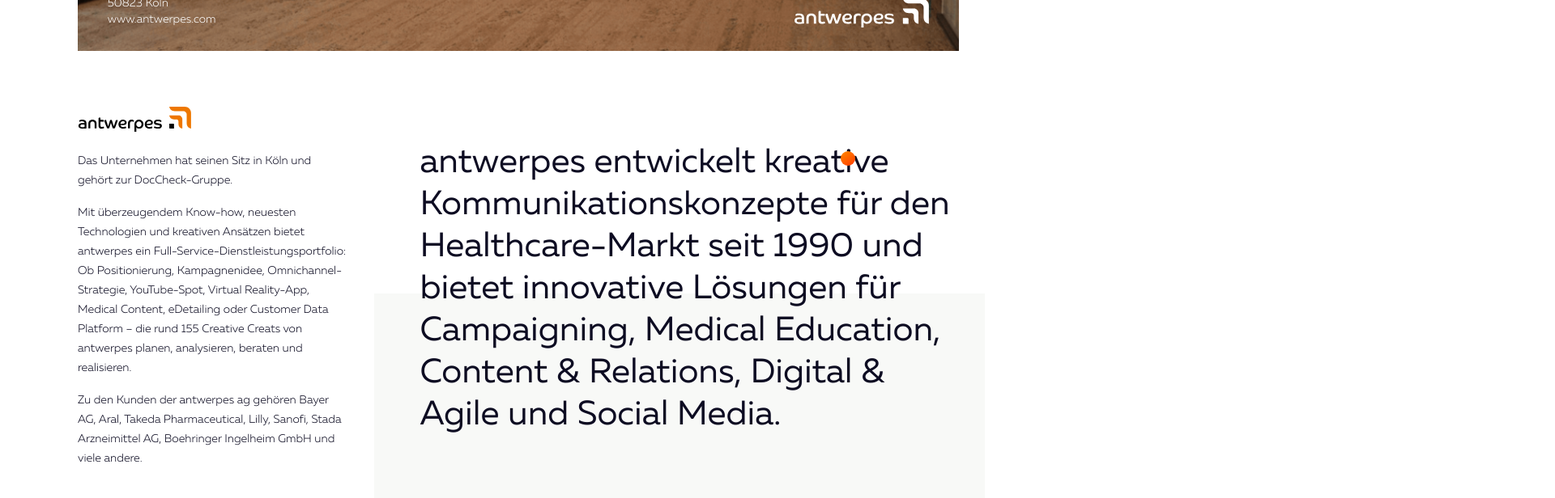
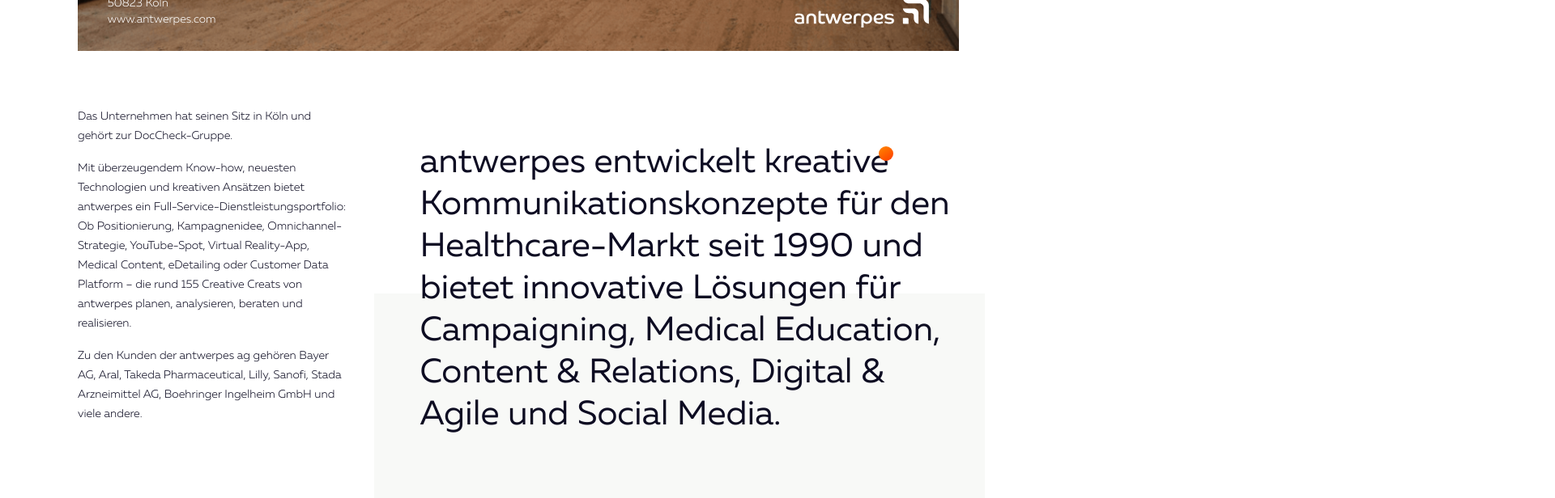
Before and after one commit to Barabash123/Praktikumsbericht, a Next.js app: page / in a window 1280 px wide. Shown: the part 1120-1736 px from the top of the page at 81% size, 1920 px wide, since content can reach past the window. Built offline with nearby package versions, Linux system fonts and the light colour scheme.

Commit message:
+QA fixes

```diff
--- a/src/components/About.module.scss
+++ b/src/components/About.module.scss
@@ -25,6 +25,12 @@
             margin-bottom: 5.4rem;
             position: relative;
             z-index: 1;
+            span {
+                position: relative;
+                font-size: inherit;
+                line-height: inherit;
+                display: inline-block;
+            }
         }
         p {
             padding-bottom: 5.5rem;
@@ -34,6 +40,7 @@
         }
         span {
             @include body;
+            font-weight: 400;
             color: #0d0c22;
             display: block;
         }
@@ -48,7 +55,9 @@
             display: block;
         }
         svg {
-            margin-bottom: 0.5rem;
+            position: absolute;
+            top: 0;
+            right: 0;
         }
     }
 }
--- a/src/components/About.tsx
+++ b/src/components/About.tsx
@@ -18,8 +18,6 @@
                 scrub: 1,
             },
         });
-
-        tl.fromTo("#iconDot2", { y: 20 }, { y: 0, stagger: 0.1, duration: 0.5 }, "-=0.5");
     }, []);
 
     return (
@@ -42,12 +40,14 @@
                 </span>
             </div>
             <div className={styles.gridRight}>
-                <IconLogo id="iconDot2" />
-
                 <h2>
-                    antwerpes entwickelt kreative Kommunikationskonzepte für den Healthcare-Markt
-                    seit 1990 und bietet innovative Lösungen für Campaigning, Medical Education,
-                    Content & Relations, Digital & Agile und Social Media.
+                    antwerpes entwickelt{" "}
+                    <span>
+                        kreative <IconLogo id="iconDot2" />
+                    </span>
+                    Kommunikationskonzepte für den Healthcare-Markt seit 1990 und bietet innovative
+                    Lösungen für Campaigning, Medical Education, Content & Relations, Digital &
+                    Agile und Social Media.
                 </h2>
                 <p>
                     <span>
--- a/src/components/Conclusion.module.scss
+++ b/src/components/Conclusion.module.scss
@@ -23,6 +23,14 @@
     }
     &Image {
         position: relative;
+        svg {
+            position: absolute;
+            top: -9px;
+            right: 60%;
+            z-index: 10;
+            width: 18px;
+            height: 18px;
+        }
         img {
             border-radius: 4px 4px 0 0;
             position: relative !important;
--- a/src/components/Conclusion.tsx
+++ b/src/components/Conclusion.tsx
@@ -1,5 +1,6 @@
 import Image from "next/image";
 import styles from "./Conclusion.module.scss";
+import { iconDot } from "./Portfolio";
 
 const Conclusion = () => {
     return (
@@ -63,6 +64,7 @@
             </div>
 
             <div className={styles.conclusionImage}>
+                {iconDot}
                 <Image
                     src="/images/conclusion.jpg"
                     alt="conclusion image"
--- a/src/components/Configurator.module.scss
+++ b/src/components/Configurator.module.scss
@@ -33,6 +33,7 @@
     img {
         position: relative !important;
         border-radius: 0.25rem;
+        width: 50% !important;
     }
 }
 
@@ -48,9 +49,13 @@
 }
 .gridImage {
     grid-area: grid-1;
+    img {
+        width: 100% !important;
+    }
 }
 .gridBottom {
     grid-area: grid-2;
     display: flex;
     gap: 1.25rem;
+    max-width: 1170px;
 }
--- a/src/components/Configurator.tsx
+++ b/src/components/Configurator.tsx
@@ -17,7 +17,7 @@
                         <p>
                             Ich sollte das Design der Website unter Berücksichtigung der
                             Benutzerfreundlichkeit und der technischen Anforderungen aktualisieren.
-                        </p>
+                    </p>
                     </div>
 
                     <div className={styles.gridImage}>
--- a/src/components/SocialMedia.tsx
+++ b/src/components/SocialMedia.tsx
@@ -14,7 +14,7 @@
                 Kommunikationsabteilung von antwerpes, zu modernisieren/neu zu entwickeln. Die dabei
                 entstandenen Bilder werden vom Social Media Team genutzt und weiterentwickelt.
                 Darüber hinaus war ich an der Erstellung von Bildern für die LinkedIn-Seite
-                <b>healthy.ID</b>, Targeting-Instrument von antwerpes, beteiligt.
+                <b> healthy.ID</b>, Targeting-Instrument von antwerpes, beteiligt.
             </p>
 
             <div id="group" className={styles.grid}>
--- a/src/components/Team.module.scss
+++ b/src/components/Team.module.scss
@@ -18,8 +18,10 @@
         }
         svg {
             position: absolute;
-            right: -0.15rem;
-            top: 0.25rem;
+            right: -0.5rem;
+            bottom: calc(100% - 1rem);
+            width: 18px;
+            height: 18px;
             z-index: 1;
         }
     }
--- a/src/components/Team.tsx
+++ b/src/components/Team.tsx
@@ -15,7 +15,7 @@
     },
     {
         name: "Carola \n Sandmann-Basseng",
-        position: "Junior Designer",
+        position: "Art Director UX/UI",
         src: "/images/teamMember3.jpg",
     },
     {
--- a/src/styles/global.scss
+++ b/src/styles/global.scss
@@ -32,7 +32,7 @@
 }
 #iconDot2 {
     position: absolute;
-    right: 8rem;
-    top: -0.5rem;
+    right: -6px;
+    top: 6px;
     z-index: 10;
 }
```
